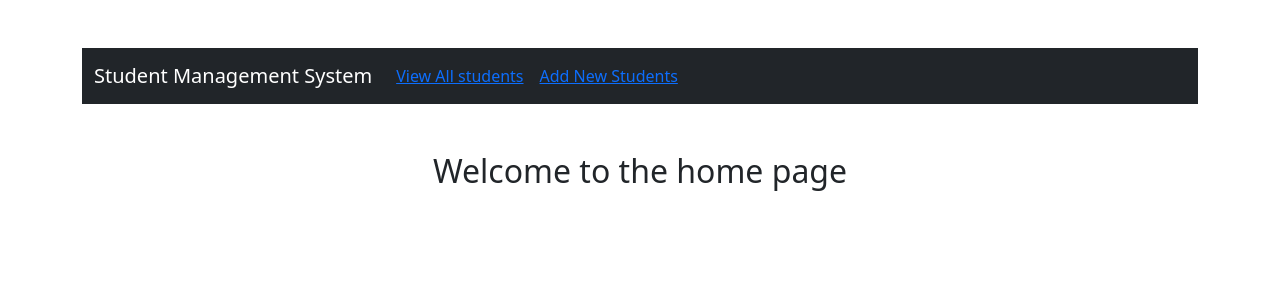
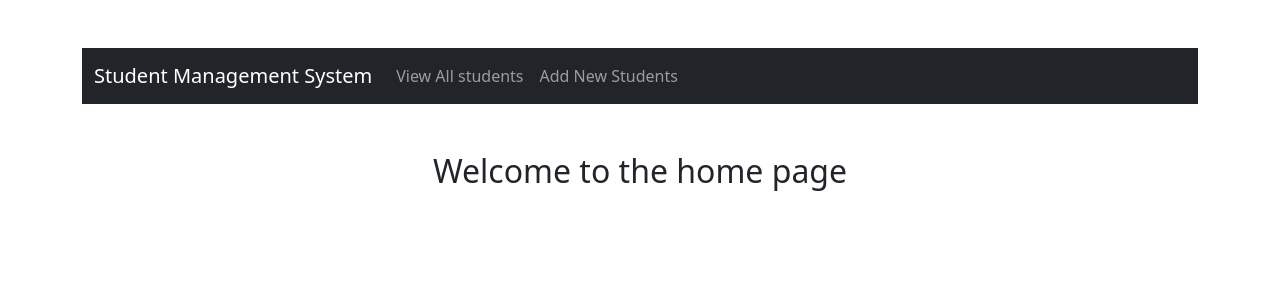
Before and after one commit to StudentManagementSystem-DS/student-management-frontend, a React (Create React App) app: page / in a window 1280 px wide. Shown: the top 300 px of the page. Built offline with nearby package versions, Linux system fonts and the light colour scheme.

Commit message:
update: minor style changes of View All Students and Add New Students links

```diff
--- a/src/component/common/NavBar.js
+++ b/src/component/common/NavBar.js
@@ -22,16 +22,16 @@ const NavBar = () => {
 					className="collapse navbar-collapse"
 					id="navbarNav">
 					<ul className="navbar-nav">
-                        <li className="nav-link active">
+                        <li className="nav-item">
                           <Link
-                            aria-current="page"
+						  	className="nav-link"
                             to={"/view-students"}>
                             View All students
                           </Link>
 						</li>
-						<li className="nav-link">
+						<li className="nav-item">
                           <Link
-                            aria-current="page"
+                            className="nav-link"
                             to={"/add-students"}>
                             Add New Students
                           </Link>
```
